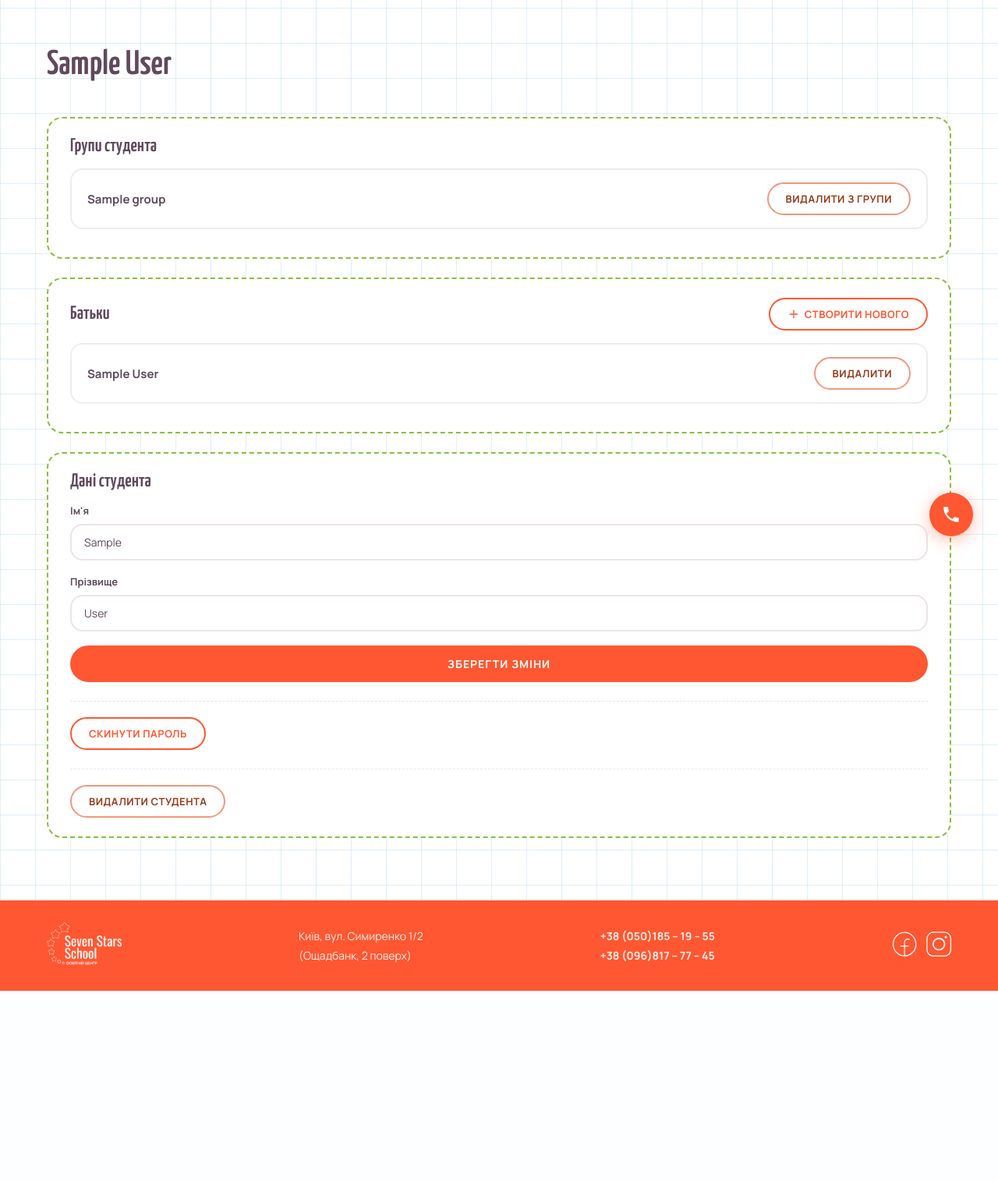
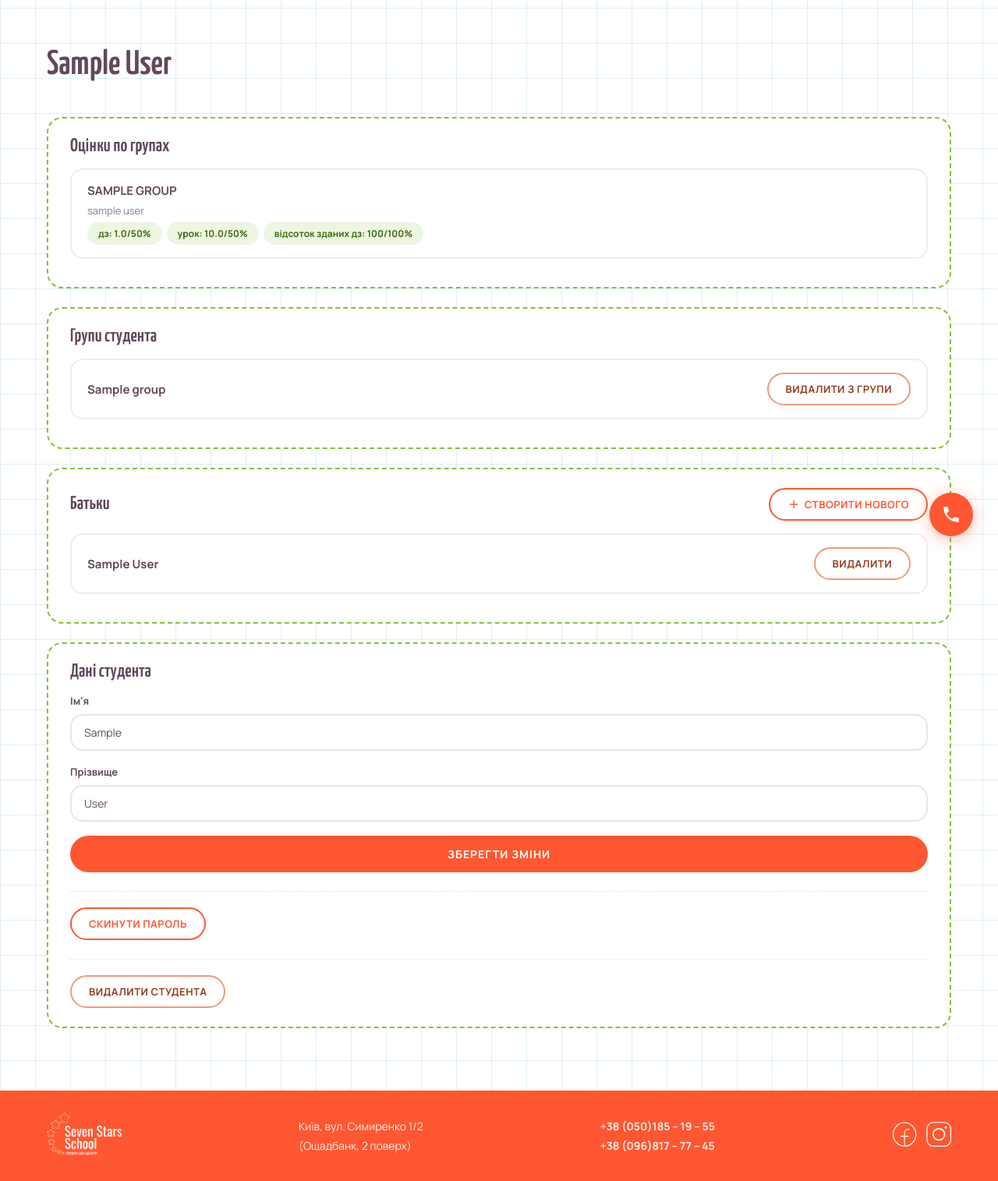
Before and after one commit to BondarVladyslav/SevenStarsSchoolApp, a Django app: page /moderation/edit-student/1/ in a window 1280 px wide. Shown: the part 80-1595 px from the top of the page at 78% size. Before the commit the page ends 1351 px from the top, so only its background shows below. Run offline with Django 5.2, Linux system fonts and the light colour scheme; a user stored in the database is signed in; tables that the repository leaves empty hold one stand-in row (values such as "Sample post").

```diff
--- a/courses/views.py
+++ b/courses/views.py
@@ -8,7 +8,6 @@ from django.http import Http404, HttpResponse, HttpResponseBadRequest, JsonRespo
 from django.shortcuts import redirect, render
 import secrets
 import string
-from schedule.models import LessonParticipation
 from chat.forms import SendMessageForm
 from chat.models import Conversation
 from chat.utils import handle_chat_message
@@ -16,6 +15,7 @@ from SevenStarsSchool.storage_utils import build_presigned_uploads, presigned_do
 from courses.forms import CheckSubmissionForm, HomeworkPostForm, HomeworkSubmissionForm
 from courses.models import Group, Homework, HomeworkFile, HomeworkSubmission, SubmissionFile
 from schedule.utils import get_upcoming_lesson_occurrences
+from schedule.models import LessonParticipation
 from users.models import Parent, Student, Teacher
 from django.shortcuts import get_object_or_404
 from django.db.models import Prefetch
@@ -352,6 +352,41 @@ def homework_create_or_edit(request, group_id, homework_id=None):
     }
     return render(request, 'courses/homework_create_or_edit.html', context)
 
+
+def _compute_student_group_stats(student, group):
+    homeworks = list(Homework.objects.filter(group=group))
+    submissions_by_homework_id = {
+        s.homework_id: s
+        for s in HomeworkSubmission.objects.filter(student=student, homework__group=group)
+    }
+
+    total_homeworks_count = len(homeworks)
+    submitted_count = sum(1 for hw in homeworks if hw.id in submissions_by_homework_id)
+    completion_percentage = (
+        round(submitted_count / total_homeworks_count * 100) if total_homeworks_count else None
+    )
+
+    graded_homework_grades = [
+        submissions_by_homework_id[hw.id].grade for hw in homeworks
+        if hw.id in submissions_by_homework_id and submissions_by_homework_id[hw.id].grade is not None
+    ]
+    average_homework_grade = (
+        round(sum(graded_homework_grades) / len(graded_homework_grades), 1)
+        if graded_homework_grades else None
+    )
+
+    scored_lesson_grades = list(
+        LessonParticipation.objects.filter(student=student, lesson__group=group, score__isnull=False)
+        .values_list('score', flat=True)
+    )
+    average_lesson_grade = (
+        round(sum(scored_lesson_grades) / len(scored_lesson_grades), 1)
+        if scored_lesson_grades else None
+    )
+
+    return completion_percentage, average_homework_grade, average_lesson_grade
+
+
 @login_required
 def detail_student(request, group_id, student_id):
     teacher = Teacher.objects.filter(user=request.user).first()
--- a/materials/templates/materials/materials_detail.html
+++ b/materials/templates/materials/materials_detail.html
@@ -31,7 +31,7 @@
             {% for file in files %}
             {% if file.file.name|is_image %}
             <a href="{% url 'download_material_file' file.id %}" class="material-image-item" target="_blank" rel="noopener">
-                <img src="{% url 'download_material_file' file.id %}" alt="{{ file.file.name|basename }}" loading="lazy">
+                <img src="{{ file.direct_image_url }}" alt="{{ file.file.name|basename }}" loading="lazy">
             </a>
             {% endif %}
             {% endfor %}
--- a/moderation/templates/moderation/student_edit_or_create.html
+++ b/moderation/templates/moderation/student_edit_or_create.html
@@ -2,6 +2,19 @@
 {% load static %}
 
 {% block title %}{% if student %}{{ student.user.get_full_name }}{% else %}Новий студент{% endif %} — Seven Stars School{% endblock %}
+
+{% block extra_css %}
+        .grade-badges {
+            display: flex;
+            flex-wrap: wrap;
+            align-items: center;
+            gap: 6px;
+        }
+
+        .group-stat-name {
+            text-transform: uppercase;
+        }
+{% endblock %}
 
 {% block content %}
 
@@ -13,6 +26,28 @@
     <div class="detail-main">
 
         {% if student %}
+        {% if group_stats %}
+        <div class="content-card">
+            <div class="panel-title">Оцінки по групах</div>
+
+            {% for stat in group_stats %}
+            <div class="entity-row">
+                <div class="entity-row-main">
+                    <span class="entity-row-title group-stat-name">{{ stat.group.name }}</span>
+                    {% if stat.group.teacher %}
+                        <span class="entity-row-subtitle">{{ stat.group.teacher.user.get_full_name|lower }}</span>
+                    {% endif %}
+                    <div class="grade-badges">
+                        <span class="status-badge status-checked">дз: {% if stat.average_homework_grade is not None %}{{ stat.average_homework_grade }}{% else %}?{% endif %}/50%</span>
+                        <span class="status-badge status-checked">урок: {% if stat.average_lesson_grade is not None %}{{ stat.average_lesson_grade }}{% else %}?{% endif %}/50%</span>
+                        <span class="status-badge status-checked">відсоток зданих дз: {% if stat.completion_percentage is not None %}{{ stat.completion_percentage }}{% else %}?{% endif %}/100%</span>
+                    </div>
+                </div>
+            </div>
+            {% endfor %}
+        </div>
+        {% endif %}
+
         <div class="content-card">
             <div class="panel-title">Групи студента</div>
 
--- a/moderation/views.py
+++ b/moderation/views.py
@@ -8,6 +8,7 @@ from django.contrib.auth.decorators import login_required, user_passes_test
 from django.urls import reverse
 from chat.models import User
 from courses.models import Group, Level, Subject
+from courses.views import _compute_student_group_stats
 from materials.forms import MaterialEditForm
 from materials.models import Material, MaterialFile
 from moderation.forms import GroupEditForm, LevelEditForm, ParentEditForm, StudentEditForm, SubjectEditForm, TeacherEditForm
@@ -178,12 +179,26 @@ def student_edit_or_create(request, student_id=None):
         Parent.objects.exclude(children=student).distinct() if student else Parent.objects.none()
     )
 
+    group_stats = []
+    if student:
+        for student_group in student.groups.select_related('teacher__user').all():
+            completion_percentage, average_homework_grade, average_lesson_grade = _compute_student_group_stats(
+                student, student_group,
+            )
+            group_stats.append({
+                'group': student_group,
+                'completion_percentage': completion_percentage,
+                'average_homework_grade': average_homework_grade,
+                'average_lesson_grade': average_lesson_grade,
+            })
+
     context = {
         'student': student,
         'student_form': student_form,
         'groups_without_student': groups_without_student,
         'parents_without_student': parents_without_student,
         'generated_password': generated_password,
+        'group_stats': group_stats,
     }
     return render(request, 'moderation/student_edit_or_create.html', context)
 
--- a/templates/base.html
+++ b/templates/base.html
@@ -618,7 +618,11 @@
             overflow: hidden;
             text-overflow: ellipsis;
             white-space: nowrap;
-        }
+            color: inherit;
+            text-decoration: none;
+        }
+
+        .file-name-chip-text:hover { text-decoration: underline; }
 
         .file-chip-remove {
             display: inline-flex;
@@ -663,7 +667,11 @@
             overflow: hidden;
             text-overflow: ellipsis;
             white-space: nowrap;
-        }
+            color: inherit;
+            text-decoration: none;
+        }
+
+        .file-chip-name:hover { text-decoration: underline; }
 
         .form-hint-error {
             color: #993C1D;
```
Also changed, not shown: courses/templates/courses/homework_create_or_edit.html (+6 -2 lines), courses/tests/test_views.py (+6 -6 lines), materials/views.py (+8 -1 lines), moderation/templates/moderation/materials_edit_or_create.html (+6 -2 lines), moderation/tests/test_views.py (+73 -0 lines), static/js/form_utils.js (+39 -3 lines), 2 other files.
